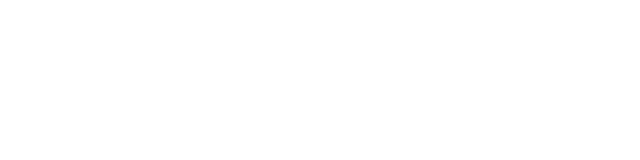
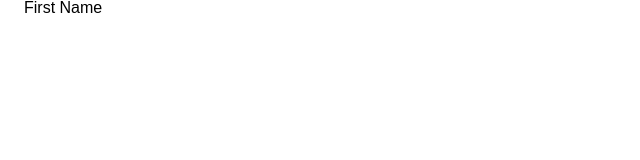
Before and after one commit to diglit/volunteer-toronto-volunteer-drivers-app, a Next.js app in the folder web-client/: page /drivers-registration in a window 1280 px wide. Shown: the top 160 px of the page, without its empty margins (0-640 px from the left). Built offline with nearby package versions, Linux system fonts and the light colour scheme.

Commit message:
Added test coverage for CurrentSlide component.

```diff
--- a/web-client/src/shared/components/drivers-registration/CurrentSlide/index.tsx
+++ b/web-client/src/shared/components/drivers-registration/CurrentSlide/index.tsx
@@ -1,4 +1,6 @@
 import React from 'react';
+
+import PersonalInfo from '../PersonalInfo/index'
 
 interface Props {
     currentSlide: number
@@ -9,9 +11,9 @@ const DriversRegistrationCurrentSlide = ({currentSlide}: Props ) => {
         //Personal Info Page, etc., then insert into corresponding switch case
         switch(currentSlide) {
             case 1:
-                return null; //holdover until registration components are made
+                return <PersonalInfo />;
             case 2:
-                return null;
+                return null;//holdover until registration components are made
             case 3:
                 return null;
             case 4:
--- /dev/null
+++ b/web-client/src/shared/components/drivers-registration/NavigationButtons/index.tsx
@@ -0,0 +1,3 @@
+import React from 'react';
+
+export {}
--- a/web-client/src/shared/components/drivers-registration/PersonalInfo/index.tsx
+++ b/web-client/src/shared/components/drivers-registration/PersonalInfo/index.tsx
@@ -1 +1,9 @@
-export {}
+import React from 'react';
+
+const PersonalInfo = () => {
+    return (
+        <div>First Name</div>
+    )
+}
+
+export default PersonalInfo;
```
Also changed, not shown: 1 other file (tests, documents, lock files or other folders).
